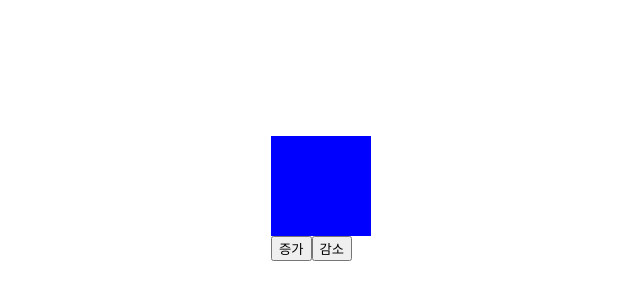
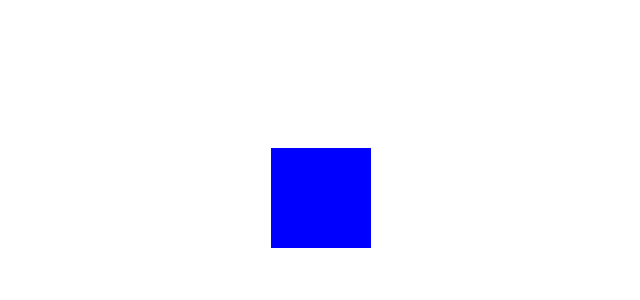
Before and after one commit to gns14585/vue_basic, a Vue app: page / in a window 1280 px wide. Shown: the part 202-502 px from the top of the page, without its empty margins (269-909 px from the left). Built offline with nearby package versions, Linux system fonts and the light colour scheme.

Commit message:
v-if 구문2

```diff
--- a/src/App.vue
+++ b/src/App.vue
@@ -3,11 +3,15 @@
     <!--    <div v-if="isVisible" class="red"></div>-->
     <!--    <div v-if="isVisible === true" class="blue"></div>-->
     <!--    <div v-else class="black"></div>-->
-    <div v-if="count > 1" class="red"></div>
-    <div v-else class="blue"></div>
+    <!--    <div v-if="count > 1" class="red"></div>-->
+    <!--    <div v-else class="blue"></div>-->
 
-    <button @click="count++">증가</button>
-    <button @click="count--">감소</button>
+    <!--    <button @click="count++">증가</button>-->
+    <!--    <button @click="count&#45;&#45;">감소</button>-->
+
+    <div v-show="isVisible" class="red"></div>
+    <div v-show="!isVisible" class="blue"></div>
+    <div v-if="isVisible" class="black"></div>
   </div>
 </template>
 
@@ -15,7 +19,7 @@
 export default {
   data() {
     return {
-      isVisible: true,
+      isVisible: false,
       count: 0,
     };
   },
```
